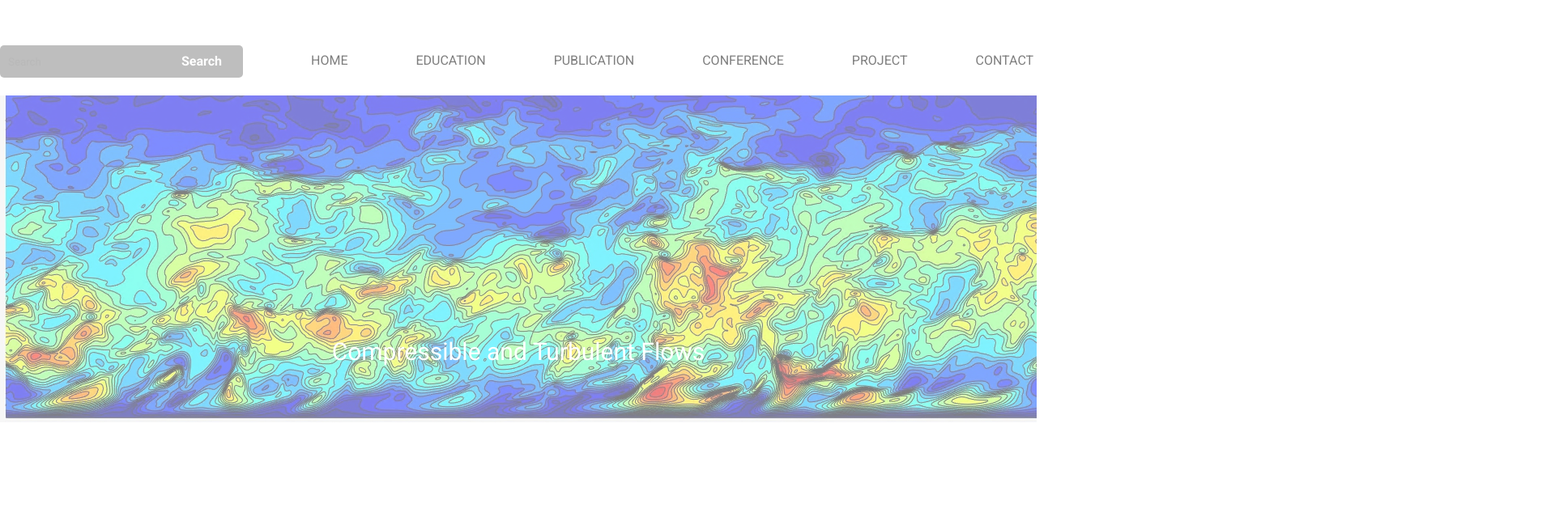
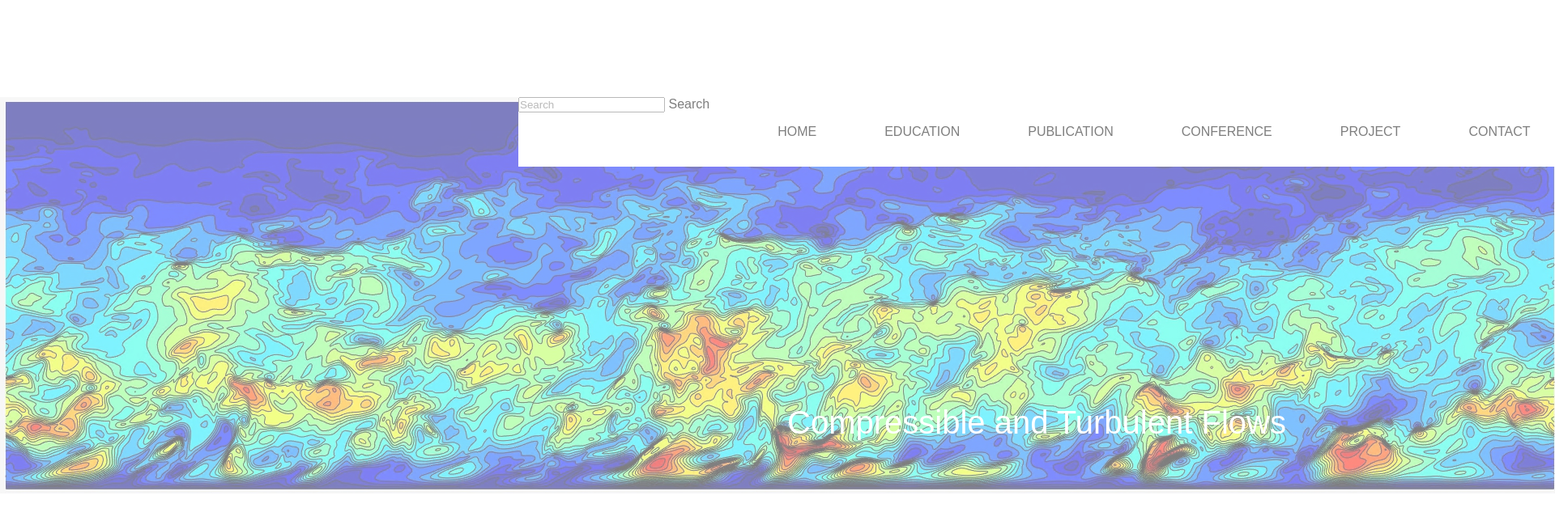
Before and after one commit to JihoonKimKorea/JihoonKimKorea.github.io, a plain HTML site: page index.html in a window 1280 px wide. Shown: the top 644 px of the page at 81% size, 1920 px wide, since content can reach past the window. Drawn offline with Linux system fonts and the light colour scheme.

Commit message:
Add files via upload

```diff
--- a/style.css
+++ b/style.css
@@ -1,5 +1,5 @@
 *{
-    font-family: "Roboto", sans-serif;
+    font-family: Arial, Helvetica, sans-serif;
     list-style: none;
     text-decoration: none;
     border-collapse: collapse;
@@ -10,8 +10,8 @@
 
 .intro_bg{
     background-image: url("Image/Intro.jpg");
-    margin-top: 2rem;
-    width: 100%;
+    margin-top: 120px;
+    width: 2560px;
     height: 718px;
     opacity: 0.5;
     background-repeat: no-repeat;
@@ -23,30 +23,6 @@
     margin: auto;
     background: white;
     height: 86px;
-}
-
-.searchArea > form > input{
-    border: none;
-    width: 220px;
-    height: 40px;
-    background: rgba(0,0,0,0.0);
-    color: #fff;
-    padding-left: 10px;
-}
-
-.searchArea > form > span{
-    width: 50px;
-    color: #fff;
-    font-weight: bold;
-    cursor: pointer;
-}
-
-.searchArea{
-    width: 300px;
-    height: 40px;
-    background: rgba(0,0,0,0.5);
-    border-radius: 5px;
-    margin-top: 24px;
 }
 
 .nav{
@@ -77,4 +53,6 @@
 
 .intro_title > li > hl{
     color: #fff;
+    font: bold;
+    font-size: 40px;
 }
```
